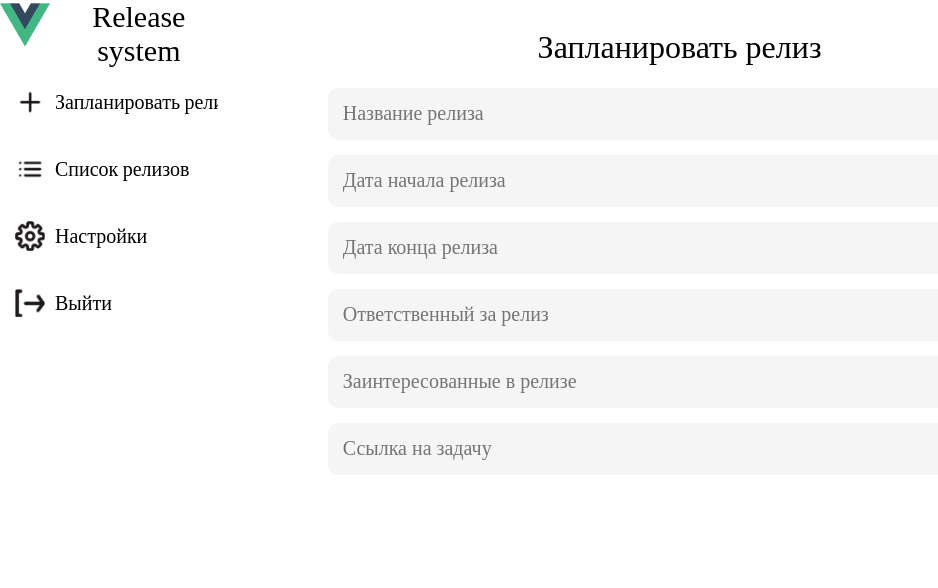
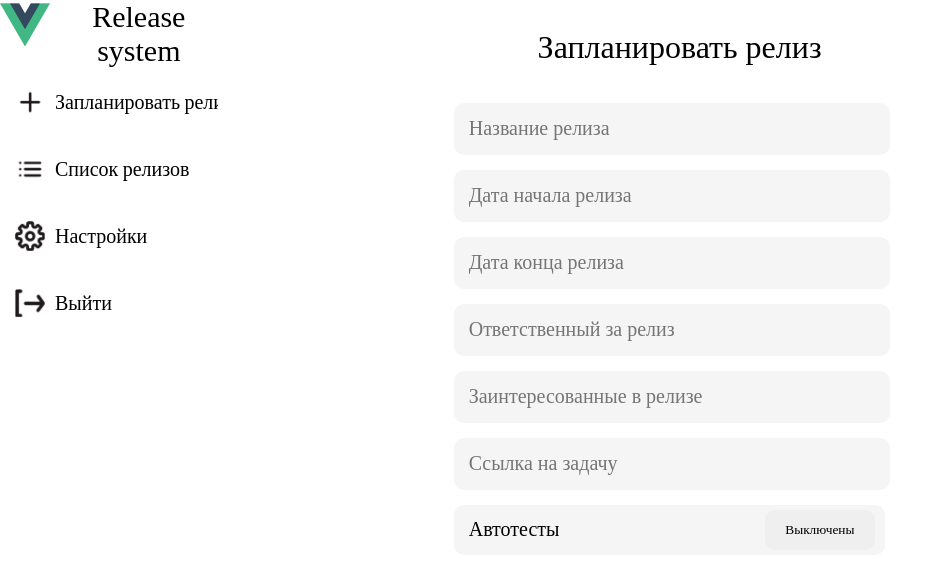
Before and after one commit to L3XxXa/ReleaseSystemFront, a Vue app in the folder release_system/: page /createRelease in a window 1280 px wide. Shown: the top 588 px of the page, without its empty margins (0-938 px from the left). Built offline with nearby package versions, Linux system fonts and the light colour scheme.

Commit message:
field with toggle button

```diff
--- a/release_system/src/components/UI/inputs/InputDate.vue
+++ b/release_system/src/components/UI/inputs/InputDate.vue
@@ -21,7 +21,7 @@ export default {
 .input{
   background-color: #F5F5F5;
   border: none;
-  width: 60%;
+  width: 40%;
   height: 50px;
   border-radius: 10px;
   font-family: Montserrat;
--- a/release_system/src/components/UI/inputs/InputField.vue
+++ b/release_system/src/components/UI/inputs/InputField.vue
@@ -21,7 +21,7 @@ export default {
   .input{
     background-color: #F5F5F5;
     border: none;
-    width: 60%;
+    width: 40%;
     height: 50px;
     border-radius: 10px;
     font-family: Montserrat;
--- /dev/null
+++ b/release_system/src/components/UI/textFields/fieldWithToggleButton.vue
@@ -0,0 +1,63 @@
+<template>
+  <div class="field">
+    <p class="text">Автотесты</p>
+    <button class="button__toggle" :class="{'active':isActive}" @click="toggleButton">{{isActive ? "Включены" : "Выключены"}}</button>
+  </div>
+</template>
+
+<script>
+export default {
+  name: "fieldWithToggleButton",
+  data(){
+    return{
+      isActive: false
+    }
+  },
+  methods: {
+    toggleButton(){
+      this.isActive = !this.isActive;
+    }
+  },
+}
+</script>
+
+<style scoped>
+.field {
+  background-color: #F5F5F5;
+  border: none;
+  width: 41.1%;
+  height: 50px;
+  border-radius: 10px;
+  display: flex;
+  position: relative;
+
+}
+.active{
+  background-color: #4caf50;
+
+}
+
+.text {
+  font-family: Montserrat;
+  font-size: 20px;
+  margin-left: 15px;
+  margin-top: 13px;
+  float: left;
+  position: absolute;
+  transition-duration: 1s;
+}
+
+.button__toggle {
+  position: absolute;
+  right: 10px;
+  margin-top: 5px;
+  height: 40px;
+  font-family: Montserrat;
+  border: none;
+  border-radius: 10px;
+  padding-left: 10px;
+  padding-right: 10px;
+  width: 110px;
+}
+
+</style>
--- a/release_system/src/components/index.js
+++ b/release_system/src/components/index.js
@@ -2,10 +2,12 @@ import navigationMenuButton from "@/components/UI/buttons/NavigationMenuButton";
 import navigationMenu from "@/components/navigationMenu/NavigationMenu";
 import inputField from "@/components/UI/inputs/InputField";
 import inputDate from "@/components/UI/inputs/InputDate";
+import fieldWithToggleButton from "@/components/UI/textFields/fieldWithToggleButton";
 
 export default [
     navigationMenuButton,
     navigationMenu,
     inputField,
-    inputDate
+    inputDate,
+    fieldWithToggleButton
 ]
--- a/release_system/src/pages/CreateReleasePage.vue
+++ b/release_system/src/pages/CreateReleasePage.vue
@@ -11,6 +11,7 @@
       <input-field class="input__field" v-model="responsible.body" placeholder="Ответственный за релиз"></input-field>
       <input-field class="input__field" v-model="interested.body" placeholder="Заинтересованные в релизе"></input-field>
       <input-field class="input__field" v-model="link.body" placeholder="Ссылка на задачу"></input-field>
+      <field-with-toggle-button class="input__field"></field-with-toggle-button>
     </div>
   </div>
 
@@ -18,10 +19,8 @@
 
 <script>
 
-import InputField from "@/components/UI/inputs/InputField";
 export default {
   name: "CreateReleasePage",
-  components: {InputField},
   data(){
     return{
       releaseName:{
@@ -56,17 +55,17 @@ export default {
 }
 
 .input__field{
-  margin-left: 10%;
-  margin-bottom: 15px;
+  margin-left: 22%;
+  margin-top: 15px;
 }
 
 .nav__menu {
-  height: 100%; /* 100% Full-height */
-  position: fixed; /* Stay in place */
-  z-index: 1; /* Stay on top */
-  top: 0; /* Stay at the top */
+  height: 100%;
+  position: fixed;
+  z-index: 1;
+  top: 0;
   left: 0;
-  overflow-x: hidden; /* Disable horizontal scroll */
+  overflow-x: hidden;
   float: left;
   width: 17%;
 }
```
